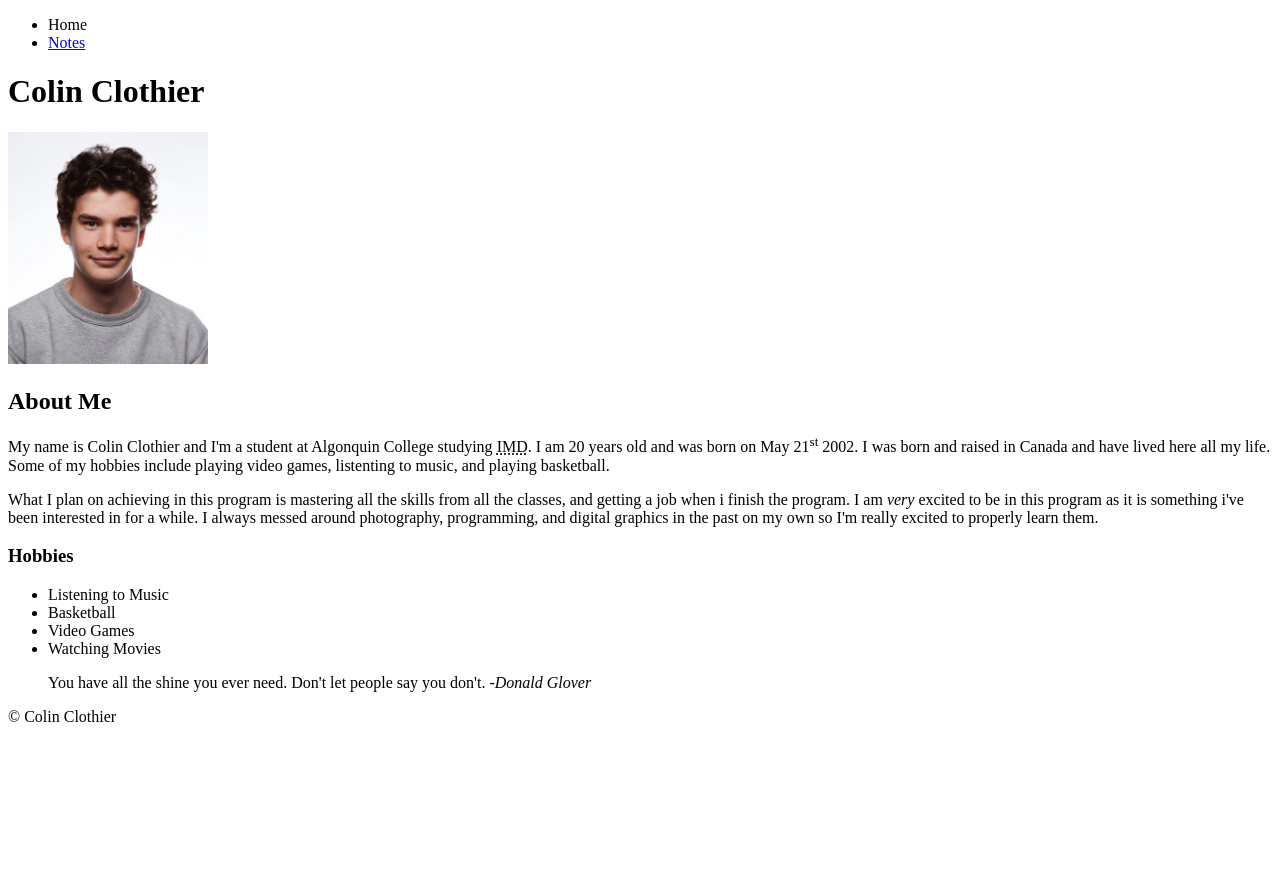
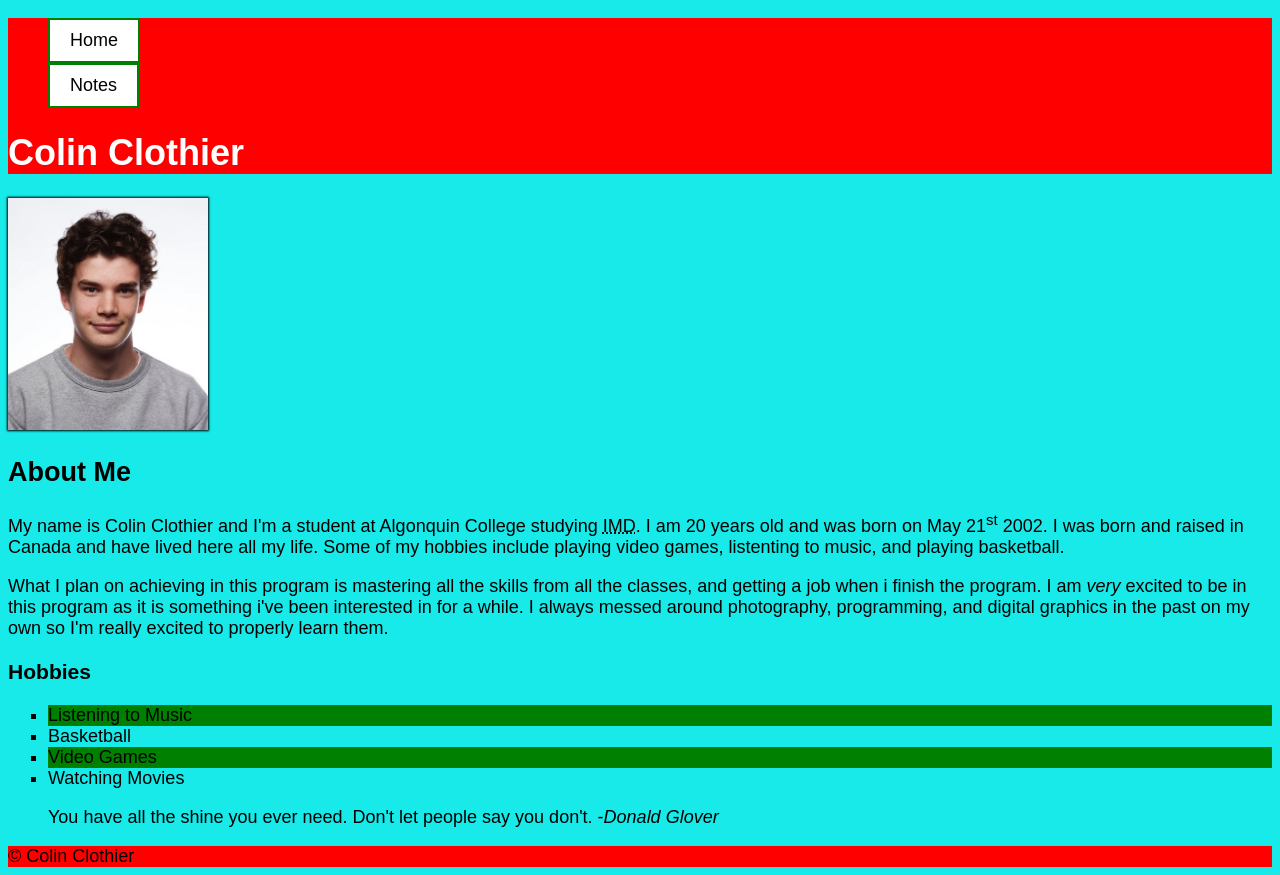
Before and after one commit to ColinClothier1/html-assignment, a plain HTML site: page index.html in a window 1280 px wide. Before the commit the page ends 800 px from the top, so only its background shows below. Drawn offline with Linux system fonts and the light colour scheme.

Commit message:
Finished Assignment 3

```diff
--- /dev/null
+++ b/css/main.css
@@ -0,0 +1,49 @@
+/* My Awesome CSS */
+.body{
+    background-color: rgb(24, 233, 233);
+    font-family: arial;
+    font-size: 18px;
+}
+
+header,footer {
+    background-color: red;
+}
+
+.site-title {
+    color: white;
+}
+
+#my-image{
+    box-shadow: 0 0 2px 1px black;
+}
+
+ul {
+    list-style-type: square;
+  }
+
+  article li:nth-child(odd) {
+    background: green;
+  }
+
+  nav ul {
+    list-style-type: none;
+  }
+
+  header nav a:link {
+    text-decoration: none;
+  }
+
+
+  a:hover {
+    background-color: lightgreen;
+  }
+
+  a:link {
+    background-color: white;
+    color: black;
+    border: 2px solid green;
+    padding: 10px 20px;
+    text-align: center;
+    text-decoration: none;
+    display: inline-block;
+  }
--- a/index.html
+++ b/index.html
@@ -5,15 +5,22 @@
         <meta http-equiv="X-UA-Compatible" content="IE=edge">
         <meta name="viewport" content="width=device-width, initial-scale=1.0">
         <title>HTML Assignment</title>
+        <link href="css/main.css" rel="stylesheet">
     </head>
-    <body>
+    <body class="body">
+        <header>
+      <nav>
     <ul>
-        <li>Home</li>
+        <li><a href="index.html">Home</a></li>
+
+
         <li><a href="notes.html">Notes</a></li>
     </ul>
+   </nav>
+    <h1 class="site-title">Colin Clothier</h1>
+    </header>
 
-        <h1>Colin Clothier</h1>
-        <img src="images/image0.jpeg" alt="Colin Clothier" width="200">
+        <img id="my-image" src="images/image0.jpeg" alt="Colin Clothier" width="200">
             <article>
                 <h2>About Me</h2>
                     <p>My name is Colin Clothier and I'm a student at Algonquin College studying <abbr title="Interactive Media Design">IMD</abbr>. I am 20 years old and was born on May 21<sup>st</sup> 2002. I was born and raised in Canada and have lived here all my life. Some of my hobbies include playing video games, listenting to music, and playing basketball.</p>
```
Also changed, not shown: notes.html (+11 -2 lines).
